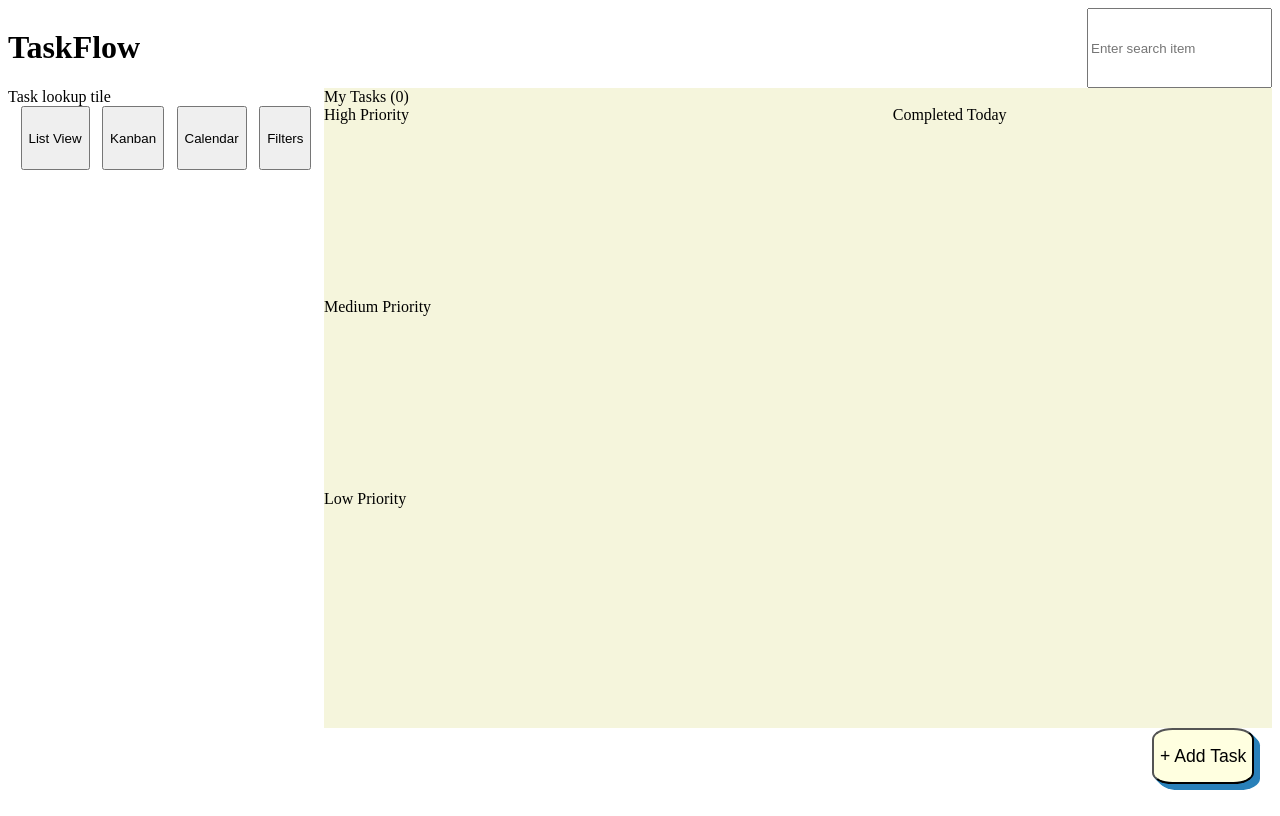
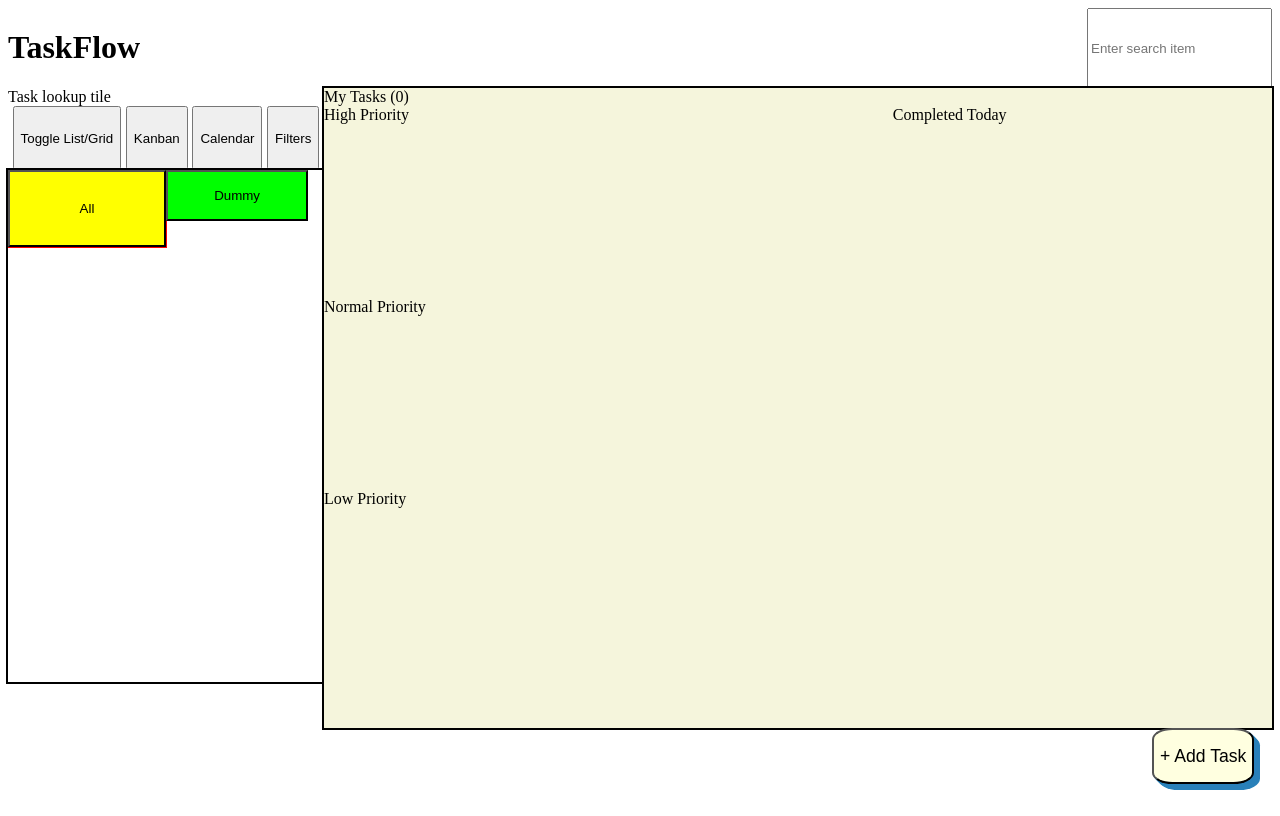
Before and after one commit to BLACKADDER-VIII/task-mgmt-app, a React (Vite) app in the folder task-app/: page / in a window 1280 px wide. Built offline with nearby package versions, Linux system fonts and the light colour scheme.

Commit message:
Separated projects tile

```diff
--- a/task-app/src/AddTaskPopup.jsx
+++ b/task-app/src/AddTaskPopup.jsx
@@ -1,14 +1,16 @@
 import { useEffect, useRef, useState } from "react";
 import './AddTaskPopup.css';
+import Project from "./class-objects/project";
+import Task from './class-objects/task';
 
 
 export default function AddTaskPopup({ taskArray, setTaskArray, closePopup, setClosePopup }){
-    if (closePopup==1)
-        return null;
-
     const [title, setTitle] = useState('');
     const [priority, setPriority] = useState('high');
     const [dueDate, setDueDate] = useState('');
+
+    if (closePopup==1)
+        return null;
 
     const reset = ()=>{
         setTitle('');
@@ -46,7 +48,7 @@ export default function AddTaskPopup({ taskArray, setTaskArray, closePopup, setC
                 <label>Task</label> <input placeholder="Enter task" onChange={(e)=>setTitle(e.target.value)}/>
                 <label>Priority</label> <select className="priority-selector" onChange={(e)=>{setPriority(e.target.value)}}>
                         <option value='high'>High</option>
-                        <option value='medium'>Medium</option>
+                        <option value='normal'>Normal</option>
                         <option value='low'>Low</option>
                     </select>
                 <label>Due Date</label> <input type='date' onChange={(e)=>setDueDate(e.target.value)}/>
--- a/task-app/src/App.jsx
+++ b/task-app/src/App.jsx
@@ -4,12 +4,15 @@ import { useEffect } from 'react';
 import './styles/App.css';
 import AddTaskPopup from './AddTaskPopup';
 import PendingTasks from './components/task-menu/PendingTasks';
+import ProjectMenu from './components/project-menu/ProjectMenu';
+import Project from './class-objects/project';
 
 function App(){
   const [searchItem, setSearchItem] = useState('');
   const [closePop, setClosePop] = useState(1);
   const [tasks, setTasks] = useState([]);   // FIXME!!! Load tasks from DB in the beginning
-
+  const [projects, setProjects] = useState([new Project("All", [], "Global collection of all tasks"), new Project("Dummy", [])])
+  const [currProject, setCurrProject] = useState('All');
   const addTaskHandler = ()=>{
     setClosePop(0);
   }
@@ -23,16 +26,8 @@ function App(){
       </div>
 
       <div className='task-row'>
-        <div className='task-lookup-tile'>
-          Task lookup tile
-          <div className='action-bar'>
-            <button>List View</button>
-            <button>Kanban</button>
-            <button>Calendar</button>
-            <button>Filters</button>
-          </div>
-        </div>
 
+        <ProjectMenu projects={projects} currProject={currProject} setCurrProject={setCurrProject}/>
         <PendingTasks tasks={tasks}/>
       </div>
       <button className='fab-add-task' onClick={addTaskHandler}>+ Add Task</button>
--- /dev/null
+++ b/task-app/src/class-objects/project.js
@@ -0,0 +1,7 @@
+export default class Project{
+    constructor(title, projectList, description=null){      // Description only for later LLM integration
+        this.title = title;
+        this.projectList = projectList;
+        this.description = description;
+    }
+}
--- /dev/null
+++ b/task-app/src/class-objects/task.js
@@ -0,0 +1,8 @@
+export default class Task{
+    constructor(title, priority, dueDate, project){
+        this.title = title;
+        this.priority = priority;
+        this.dueDate = dueDate;
+        this.project = project;
+    }
+}
--- /dev/null
+++ b/task-app/src/components/project-menu/ProjectMenu.css
@@ -0,0 +1,20 @@
+.proj-menu {
+    display: grid;
+    grid-template-columns: 1fr 1fr;
+    width: 100%;
+    height: 80%;
+    outline: 2px solid black;
+}
+
+.project-tile {
+    width: 90%;
+    height: 10%;
+    background-color: lime;
+}
+
+.project-tile-selected {
+    width: 100%;
+    height: 15%;
+    background-color: yellow;
+    outline: 1px solid red;
+}
--- /dev/null
+++ b/task-app/src/components/project-menu/ProjectMenu.jsx
@@ -0,0 +1,23 @@
+import './ProjectMenu.css';
+
+export default function ProjectMenu({projects, currProject, setCurrProject}){
+
+    const projExtendBtnHandler = (p)=>{
+        setCurrProject(p.title);
+    };
+
+    return (
+        <div className='task-lookup-tile'>
+            Task lookup tile
+            <div className='action-bar'>
+                <button>Toggle List/Grid</button>
+                <button>Kanban</button>
+                <button>Calendar</button>
+                <button>Filters</button>
+            </div>
+            <div className="proj-menu">
+                {projects.map((p, i)=>{return <button onClick={()=>projExtendBtnHandler(p)} key={i} className={(p.title==currProject)? "project-tile-selected": "project-tile"}>{p.title}</button>})}
+            </div>
+        </div>
+    );
+}
--- a/task-app/src/components/task-menu/PendingTasks.css
+++ b/task-app/src/components/task-menu/PendingTasks.css
@@ -2,6 +2,7 @@
   height: 100%;
   width: 100%;
   background-color: beige;
+  outline: 2px solid black;
 }
 
 .task-display {
--- a/task-app/src/components/task-menu/PendingTasks.jsx
+++ b/task-app/src/components/task-menu/PendingTasks.jsx
@@ -22,7 +22,7 @@ export default function PendingTasks({tasks}){
             <div className='task-display'>
                 <div className='pending-task-display-board'>
                     <PriorityTile taskList={highList} priorityTitle={"High Priority"}/>
-                    <PriorityTile taskList={medList} priorityTitle={"Medium Priority"}/>
+                    <PriorityTile taskList={medList} priorityTitle={"Normal Priority"}/>
                     <PriorityTile taskList={lowList} priorityTitle={"Low Priority"}/>
                 </div>
                 <div className='completed-task-display-board'>
```
Also changed, not shown: 1 other file (tests, documents, lock files or other folders).
